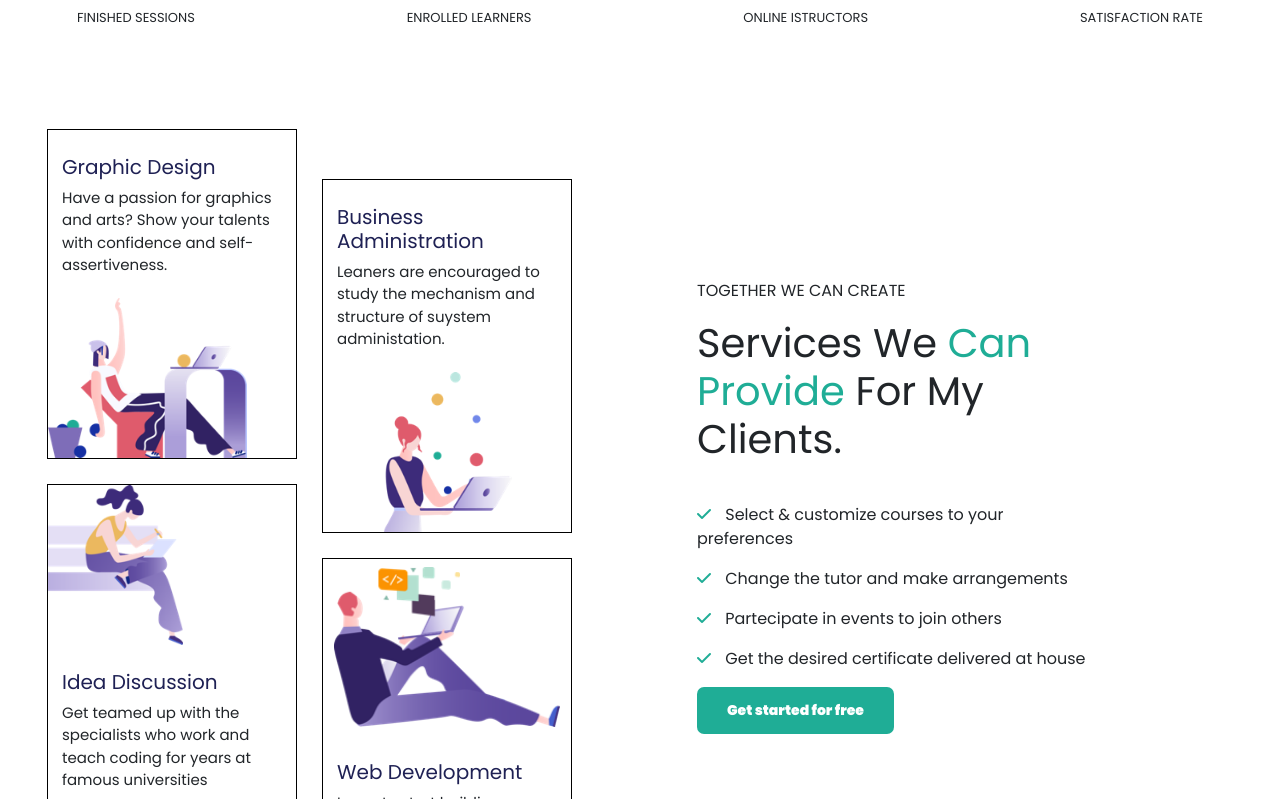
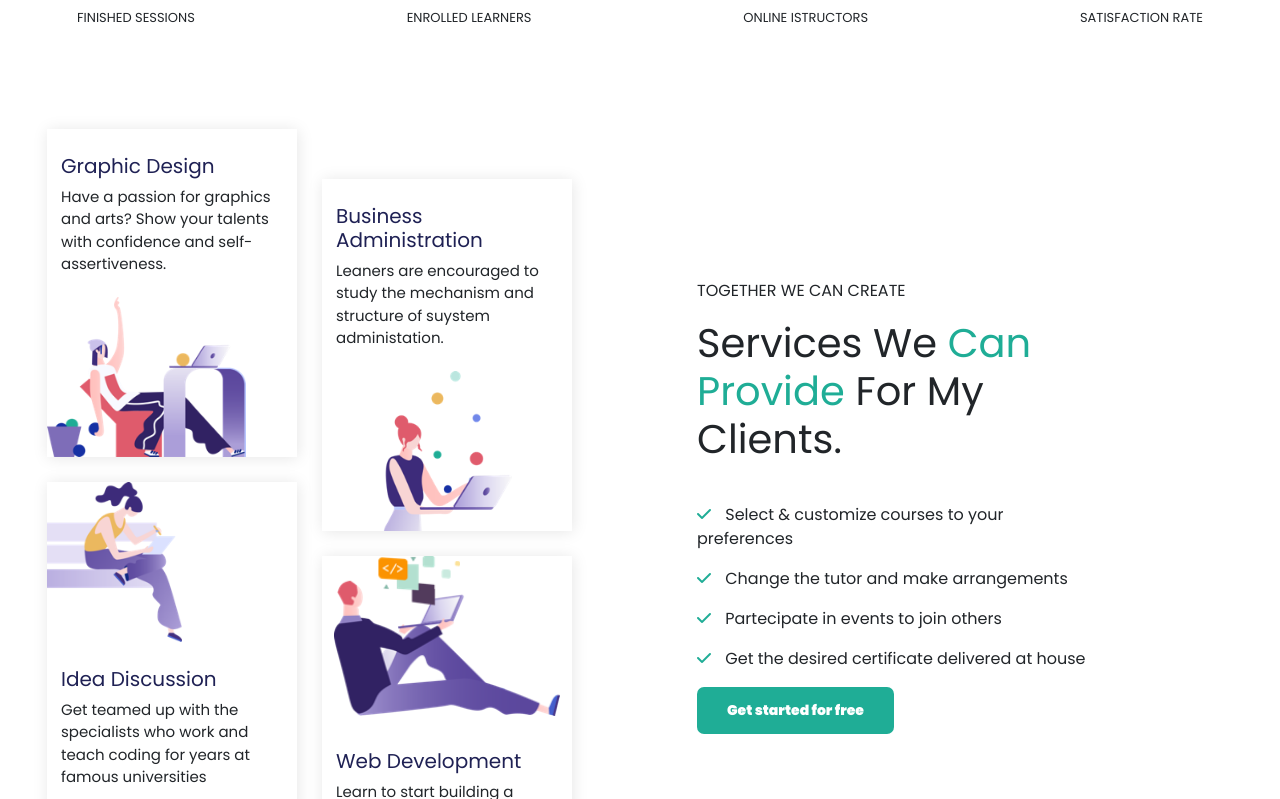
Before and after one commit to ManuelBenini/proj-html-vuejs, a Vue app: page / in a window 1280 px wide. Shown: the part 1201-2000 px from the top of the page. Built offline with nearby package versions, Linux system fonts and the light colour scheme.

Commit message:
Cambiata box-shadow

```diff
--- a/src/components/MainComp.vue
+++ b/src/components/MainComp.vue
@@ -226,7 +226,7 @@
         .hero-big-image{
           border: 20px solid white;
           border-radius: 15px;
-          box-shadow: 1px 5px 8px rgba($color: #000000, $alpha: 0.1);
+          box-shadow: 1px 1px 15px rgba($color: #000000, $alpha: 0.1);
         }
         .youtube-icon{
           position: absolute;
@@ -281,7 +281,7 @@
       margin-right: 25px;
       .mb-service-card{
         margin-bottom: 25px;
-        border: 1px solid black;
+        box-shadow: 1px 1px 15px rgba($color: #000000, $alpha: 0.1);
         .card-description{
           padding: 5px 14px;
           padding-top: 25px;
```
